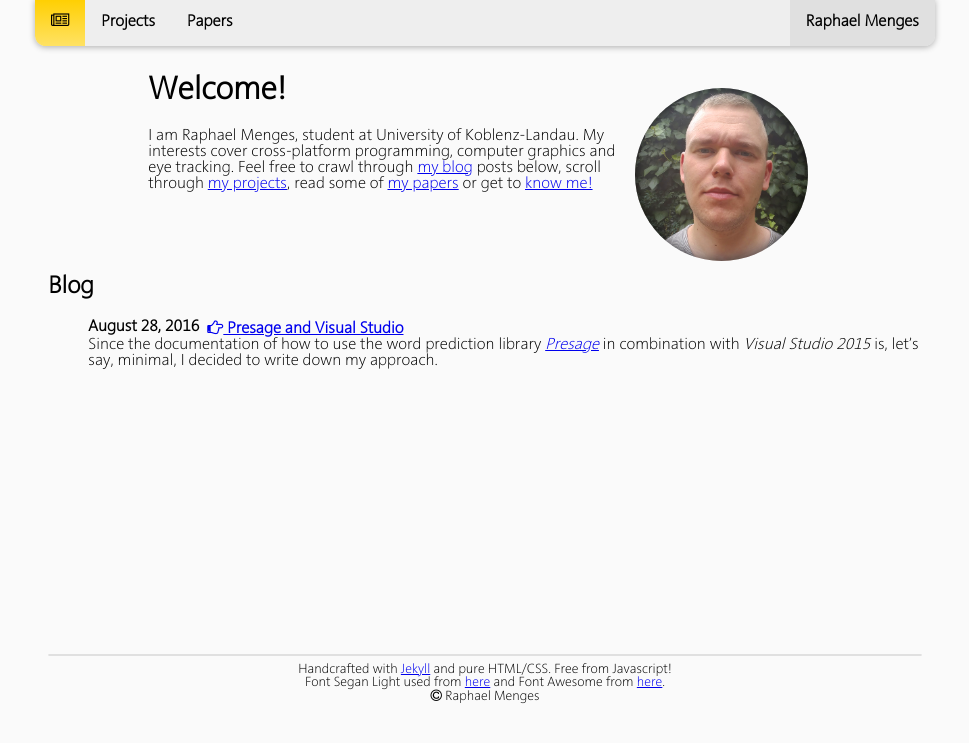
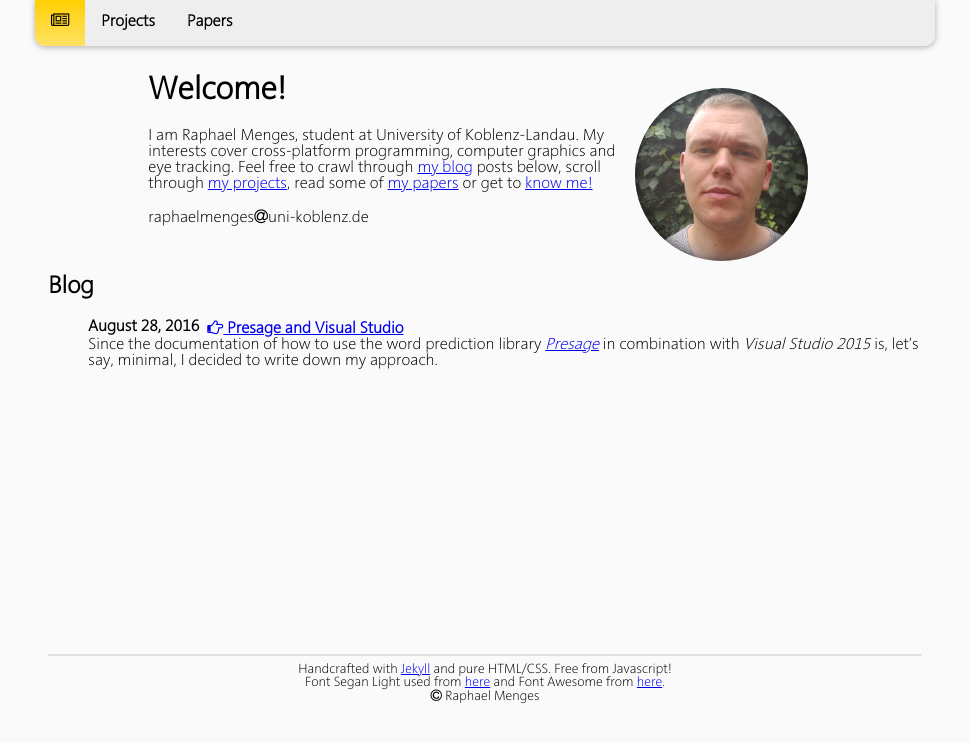
Before and after one commit to raphaelmenges/raphaelmenges.github.io, a Jekyll site: the page built from index.html, in a window 1280 px wide. Shown: the top 743 px of the page, without its empty margins (155-1124 px from the left). Built offline with Jekyll 4.4.1, drawn with Linux system fonts in a browser that asks for light colours.

Commit message:
Now understanding how to commit with VS Code.

```diff
--- a/_includes/upper.html
+++ b/_includes/upper.html
@@ -41,12 +41,6 @@
 					<span class="navbar-icon"><i class="fa fa-sticky-note"></i></span>
 				</a>
 			</li>
-			<li class="about">
-				<a {% if page.navigation == "about" %} class="active" {% endif %} href="/about">
-					<span class="navbar-text">Raphael Menges</span>
-					<span class="navbar-icon"><i class="fa fa-user"></i></span>
-				</a>
-			</li>
 		</nav>
 		<div class="page">
 			<div class="content">
--- a/css/main.css
+++ b/css/main.css
@@ -142,12 +142,6 @@ hr {
   background: -o-linear-gradient(#FFCF00, #FFE264);
   background: -moz-linear-gradient(#FFCF00, #FFE264);
   background: linear-gradient(#FFCF00, #FFE264);
-}
-
-/* About element */
-.navbar .about {
-	float: right;
-	background-color: #E0E0E0;
 }
 
 /* Link in navbar element */
@@ -340,28 +334,9 @@ hr {
 	font-style: italic;
 }
 
-/*************/
-/*** About ***/
-/*************/
-.banner {
-	margin: 0;
-	padding: 0;
-	width: 100%;
-	height: 300pt;
-	background: url(/assets/images/about.jpg) no-repeat;
-	background-size: cover;
-	background-position: 50% 50%;
-}
-
-.contact {
-	margin: 10pt;
-	font-weight: bold;
-	text-align: center;
-}
-
-/*********************/
-/*** Responsivenes ***/
-/*********************/
+/**********************/
+/*** Responsiveness ***/
+/**********************/
 
 /* Stack navbar content on small screens, unfix navigation and hide whitespace */
 @media only screen and (max-width: 480px) {
--- a/index.html
+++ b/index.html
@@ -8,6 +8,7 @@ navigation: home
 		<div class="avatar"></div>
 		<h1 class="welcome">Welcome!</h1>
 		<p>I am Raphael Menges, student at University of Koblenz-Landau. My interests cover cross-platform programming, computer graphics and eye tracking. Feel free to crawl through <a href="#blog">my blog</a> posts below, scroll through <a href="/projects">my projects</a>, read some of <a href="/papers">my papers</a> or get to <a href="/about">know me!</a></p>
+		<div class="contact">raphaelmenges<i class="fa fa-at"></i>uni-koblenz.de</div>
 	</div> <!-- front -->
 	<div class="blog-list">
 		<a class="anchor" id="blog"></a>
```
Also changed, not shown: assets/images/about.jpg (deleted).
